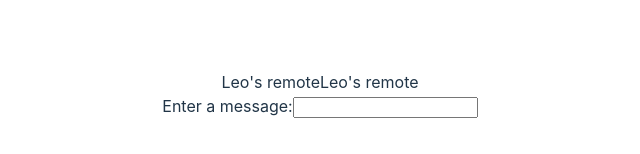
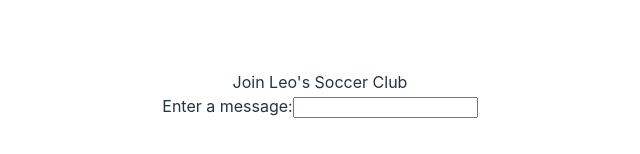
Before and after one commit to LeleoSouza/remote-test, a React (Vite) app: page / in a window 1280 px wide. Shown: the part 306-460 px from the top of the page, without its empty margins (320-960 px from the left). Built offline with nearby package versions, Linux system fonts and the light colour scheme.

Commit message:
changes styles

```diff
--- a/src/App.tsx
+++ b/src/App.tsx
@@ -4,7 +4,6 @@ import Form from './Form';
 function App() {
   return (
     <>
-      <span>Leo's remote</span>
       <Form />
     </>
   );
--- a/src/Form.tsx
+++ b/src/Form.tsx
@@ -6,8 +6,8 @@ const Form = () => {
     setName(name);
   };
   return (
-    <React.Fragment>
-      <span>Leo's remote</span>
+    <div>
+      <span>Join Leo's Soccer Club</span>
       <form>
         <label>
           Enter a message:
@@ -15,7 +15,7 @@ const Form = () => {
         </label>
       </form>
       <span>{name}</span>
-    </React.Fragment>
+    </div>
   );
 };
 
```
